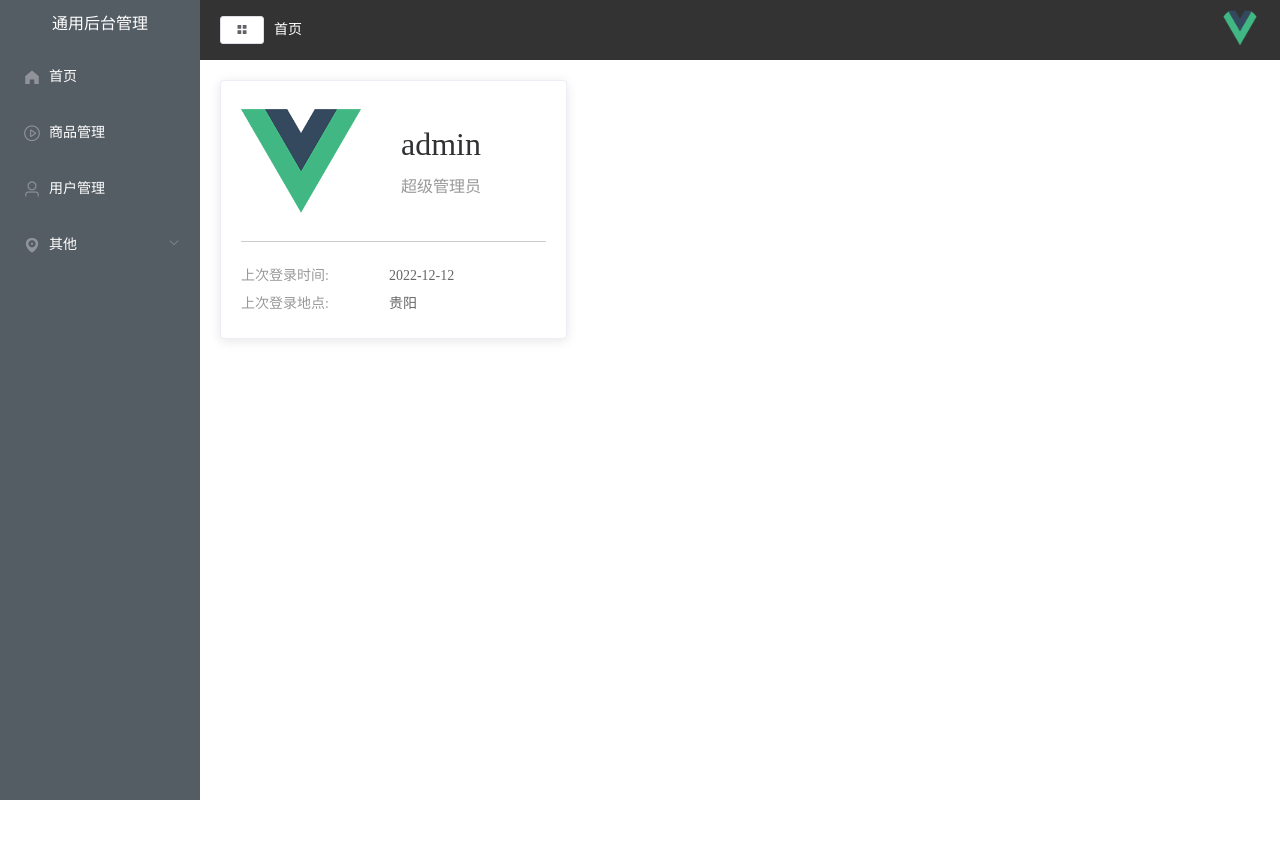
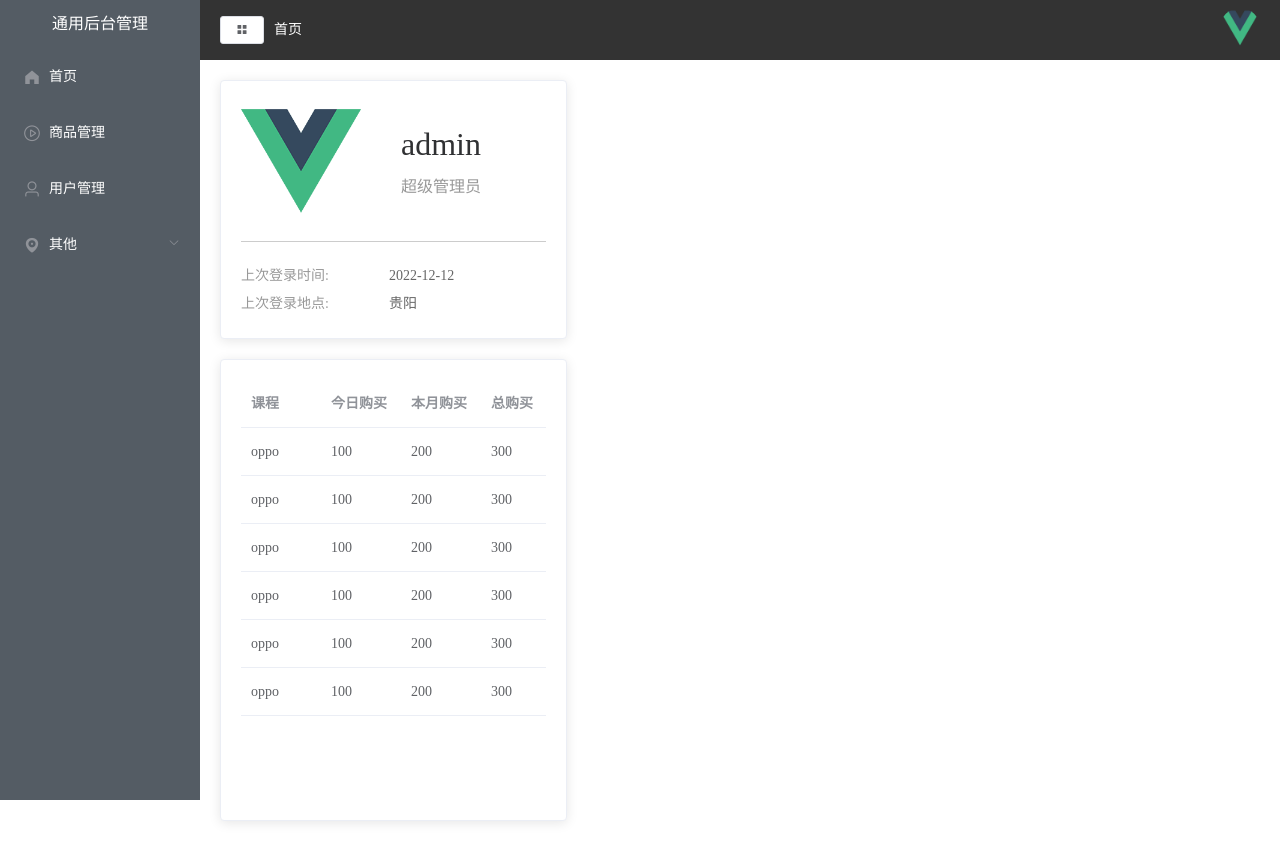
Before and after one commit to wealthyWoman/3234poject, a Vue app: page /#/home in a window 1280 px wide. Before the commit the page ends 800 px from the top, so only its background shows below. Built offline with nearby package versions, Linux system fonts and the light colour scheme.

Commit message:
home页面 购买购买统计部分完成

```diff
--- a/src/views/home.vue
+++ b/src/views/home.vue
@@ -15,6 +15,11 @@
                     <p>上次登录地点:<span>贵阳</span></p>
                 </div>
             </el-card>
+            <el-card style="margin-top: 20px;height: 460px;">
+                <el-table :data="tableData" style="width: 100%">
+                    <el-table-column v-for="(val, key) in tabLabel" :key="key" :prop="key" :label="val" />
+                </el-table>
+            </el-card>
         </el-col>
         <!-- 右侧内容 -->
         <el-col :span="16">
@@ -27,7 +32,50 @@
 export default {
     data() {
         return {
-
+            tableData: [
+                {
+                    name:'oppo',
+                    todayBuy:100,
+                    monthBuy:200,
+                    totaBuy:300,
+                },
+                {
+                    name:'oppo',
+                    todayBuy:100,
+                    monthBuy:200,
+                    totaBuy:300,
+                },
+                {
+                    name:'oppo',
+                    todayBuy:100,
+                    monthBuy:200,
+                    totaBuy:300,
+                },
+                {
+                    name:'oppo',
+                    todayBuy:100,
+                    monthBuy:200,
+                    totaBuy:300,
+                },
+                {
+                    name:'oppo',
+                    todayBuy:100,
+                    monthBuy:200,
+                    totaBuy:300,
+                },
+                {
+                    name:'oppo',
+                    todayBuy:100,
+                    monthBuy:200,
+                    totaBuy:300,
+                }
+            ],
+            tabLabel: {
+                name: '课程',
+                todayBuy: '今日购买',
+                monthBuy: '本月购买',
+                totaBuy: '总购买'
+            }
         }
     }
 }
@@ -65,7 +113,8 @@ export default {
             line-height: 28px;
             font-size: 14px;
             color: #999999;
-            span{
+
+            span {
                 color: #666666;
                 margin-left: 60px;
             }
```
